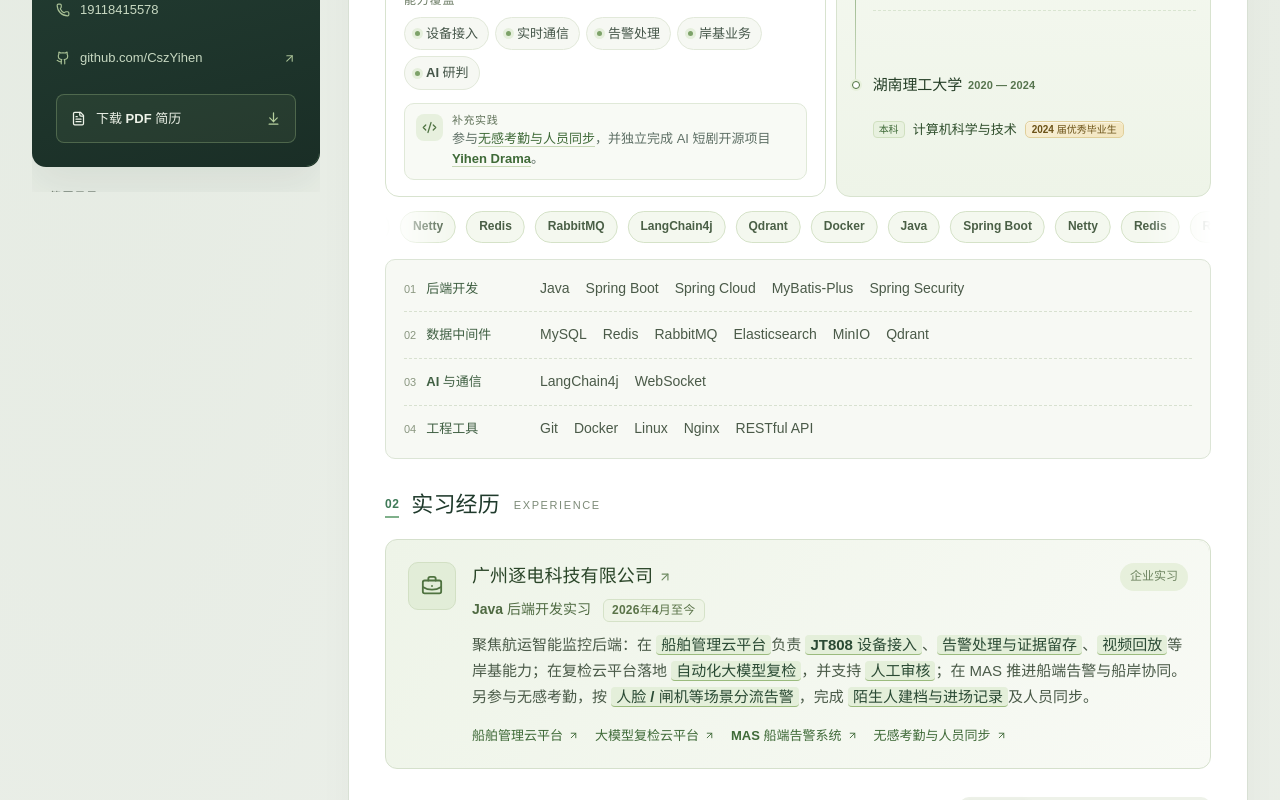
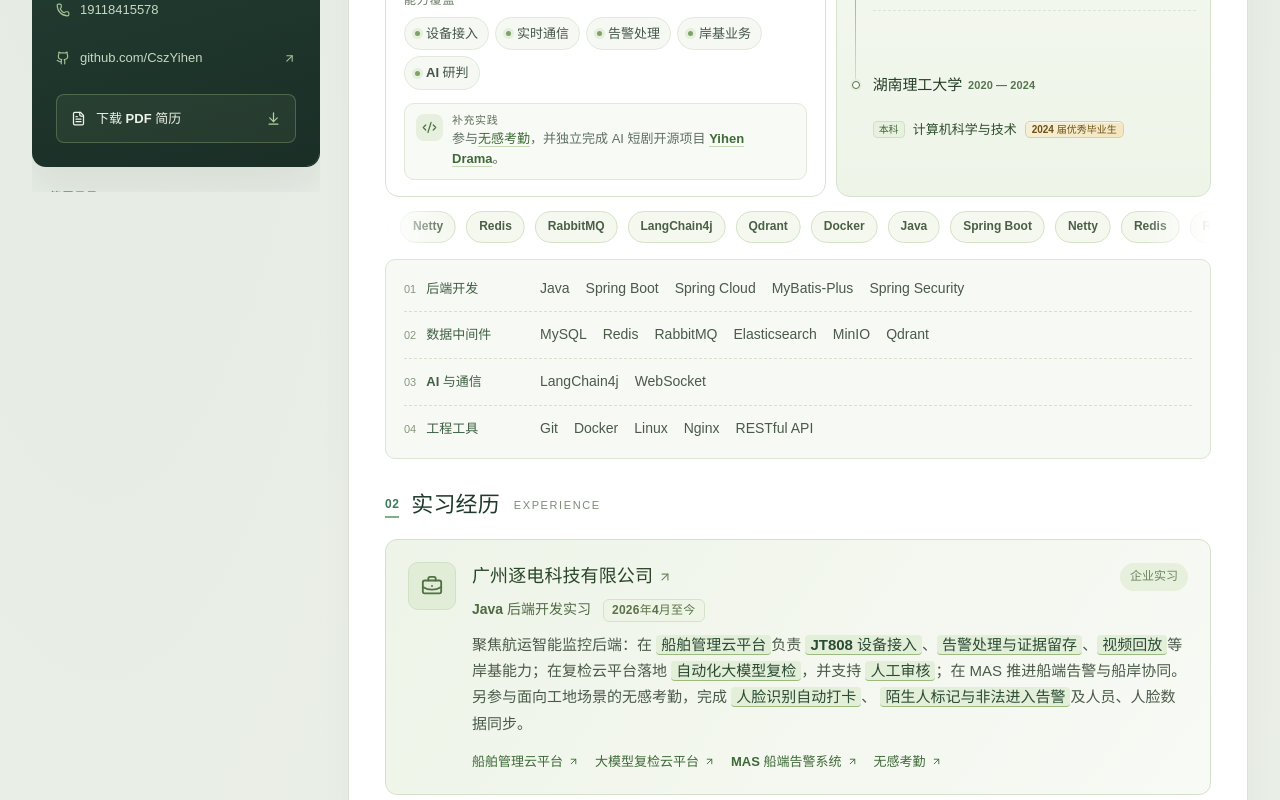
Before and after one commit to CszYihen/lihao-portfolio, a React (Vite) app: page / in a window 1280 px wide. Shown: the part 640-1440 px from the top of the page. Built offline with nearby package versions, Linux system fonts and the light colour scheme.

Commit message:
Clarify-construction-site-attendance-project

```diff
--- a/src/App.tsx
+++ b/src/App.tsx
@@ -105,11 +105,11 @@ const projectSummaryTerms: Record<string, string[]> = {
   llm: ["AI 图片复检中台", "Qwen", "Redis API Key", "SSE", "人工审核"],
   mas: ["滑动窗口", "冷却规则", "JT808", "熔断", "9212 回执"],
   attendance: [
-    "场景分流",
-    "上报间隔控制",
-    "监管任务",
+    "工地现场",
+    "无感打卡",
+    "陌生人记录",
+    "非法进入",
     "失败任务恢复",
-    "历史图片清理",
   ],
   drama: [
     "RabbitMQ",
@@ -856,7 +856,7 @@ export default function App() {
                                 height={138}
                                 onClick={() => setFilter("all")}
                               >
-                                无感考勤与人员同步
+                                无感考勤
                               </LinkPreview>
                               ，并独立完成 AI 短剧开源项目{" "}
                               <LinkPreview
@@ -1081,15 +1081,15 @@ export default function App() {
                           等岸基能力；在复检云平台落地{" "}
                           <mark className="focus-mark">自动化大模型复检</mark>
                           ，并支持 <mark className="focus-mark">人工审核</mark>
-                          ；在 MAS 推进船端告警与船岸协同。另参与无感考勤，按{" "}
+                          ；在 MAS 推进船端告警与船岸协同。另参与面向工地场景的无感考勤，完成{" "}
                           <mark className="focus-mark">
-                            人脸 / 闸机等场景分流告警
+                            人脸识别自动打卡
                           </mark>
-                          ，完成{" "}
+                          、{" "}
                           <mark className="focus-mark">
-                            陌生人建档与进场记录
+                            陌生人标记与非法进入告警
                           </mark>
-                          及人员同步。
+                          及人员、人脸数据同步。
                         </p>
                         <div className="internship-project-links">
                           {projects
--- a/src/data.ts
+++ b/src/data.ts
@@ -217,30 +217,30 @@ export const projects: Project[] = [
   {
     id: "attendance",
     number: "04",
-    title: "无感考勤与人员同步",
-    english: "ATTENDANCE SYNC",
+    title: "无感考勤",
+    english: "SITE ATTENDANCE",
     category: "company",
     theme: "lime",
     summary:
-      "连接人脸识别设备平台与考勤监管平台，围绕人员资料、人脸信息、抓拍事件和平台任务，统一处理进场考勤、陌生人、闸机 / 区域告警及人员同步。独立完成告警按场景分流、人脸质量与上报间隔控制、监管任务拉取和分类执行，并提供失败任务恢复、执行状态追踪及历史图片清理，使设备事件与监管上报形成可管理的业务链路。",
+      "面向工地现场人员通行与安全监管，连接人脸识别设备平台和考勤监管平台。系统根据现场抓拍自动完成实名人员无感打卡与进出记录，对未建档人员生成陌生人记录，并识别翻越 / 下钻闸机、闯入限制区域等非法进入事件，形成告警并上报监管端。独立完成事件按考勤、陌生人和非法进入场景分流，人脸质量与上报间隔控制，监管任务拉取、人员及人脸数据同步，并提供失败任务恢复、执行状态追踪和历史图片清理，使工地考勤与安全事件形成可追踪的管理链路。",
     purpose:
-      "无感考勤与人员同步系统，独立完成抓拍事件分流、陌生人建档、人员和人脸任务同步、上报控流与图片生命周期治理。",
-    tags: ["Spring Boot", "人脸设备", "告警分流", "任务同步"],
+      "用于工地人员自动打卡与通行安全管理，统一处理实名考勤、陌生人标记、非法进入告警及监管平台数据同步。",
+    tags: ["Spring Boot", "人脸识别", "工地考勤", "非法进入告警"],
     features: [
       {
-        title: "多场景告警自动化分流",
+        title: "工地人员无感打卡",
         detail:
-          "按人脸、翻越/下钻闸机及区域告警类型[[分流]]，分别进入考勤上报或告警任务链路，避免一刀切处理。",
+          "接收现场人脸设备抓拍结果，匹配已登记人员后自动生成[[考勤与进出记录]]并上报，无需人工刷卡，降低工地集中上下班时的通行阻塞。",
       },
       {
-        title: "陌生人建档与控流上报",
+        title: "陌生人与非法进入告警",
         detail:
-          "首次陌生人经质量校验后注册建档并生成进场告警；已登记陌生人按间隔[[控流上报]]，减少重复噪声。",
+          "对未匹配人员进行质量校验、[[陌生人标记]]与建档；将翻越 / 下钻闸机、限制区域闯入等事件分流为非法进入告警，并通过间隔控制减少重复上报。",
       },
       {
-        title: "跨平台任务分发与重试",
+        title: "人员与人脸任务同步",
         detail:
-          "定时拉取监管侧任务并按类型分发，失败任务可恢复待处理，保证人员与人脸同步链路可追踪。",
+          "定时拉取监管平台任务并按人员、人脸等类型分类执行；失败任务恢复为待处理状态，保证工地人员档案和设备底库同步链路可追踪。",
       },
       {
         title: "图片与任务生命周期治理",
@@ -248,7 +248,7 @@ export const projects: Project[] = [
           "留存抓拍与裁剪图，按过期策略定时清理历史任务及关联图片，控制存储膨胀。",
       },
     ],
-    flow: ["设备告警", "场景分流", "陌生人/考勤任务", "监管上报"],
+    flow: ["现场抓拍", "身份识别", "考勤 / 异常分流", "监管平台"],
   },
   {
     id: "drama",
```
Also changed, not shown: 1 other file (tests, documents, lock files or other folders).
